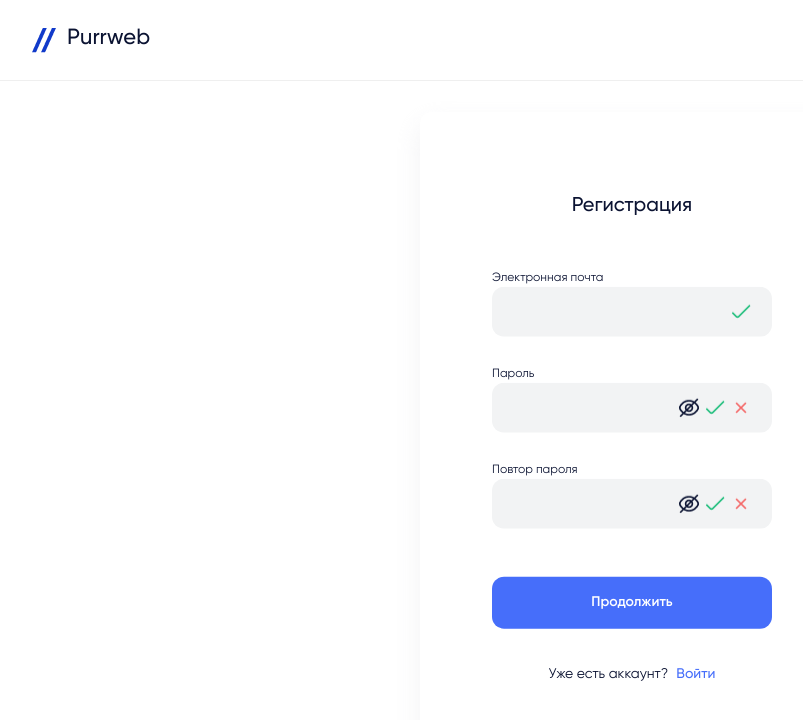
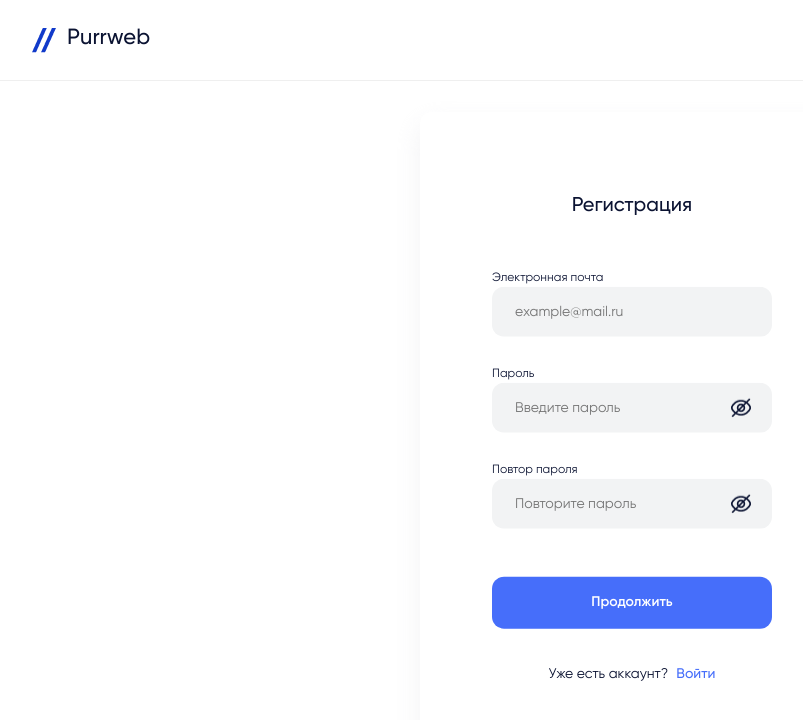
Before and after one commit to SenpaiSun/purrweb-test-second, a React (Vite) app: page /sign-up in a window 1280 px wide. Shown: the top 720 px of the page, without its empty margins (8-811 px from the left). Built offline with nearby package versions, Linux system fonts and the light colour scheme.

Commit message:
feature/completed login page and about me page

```diff
--- a/package.json
+++ b/package.json
@@ -11,6 +11,7 @@
   },
   "dependencies": {
     "@reduxjs/toolkit": "^2.0.1",
+    "axios": "^1.6.5",
     "react": "^18.2.0",
     "react-dom": "^18.2.0",
     "react-hook-form": "^7.49.3",
--- a/src/components/About/About.tsx
+++ b/src/components/About/About.tsx
@@ -1,8 +1,20 @@
 import React from "react";
+import PopupInfo from "../PopupInfo/PopupInfo";
 
 export default function About() {
+  const propsItems = {
+    textTitle: 'Заполните данные о себе',
+    firstInput: 'Имя',
+    firstInputPlaceholder: 'Введите имя',
+    secondInput: 'Фамилия',
+    secondInputPlaceholder: 'Введите фамилию',
+    thirdInput: 'Телефон',
+    thirdInputPlaceholder: '+7 (333)-333-33-33',
+    path: '/about-me',
+  }
   return (
     <>
+      <PopupInfo propsItems={propsItems}/>
     </>
   )
 }
--- a/src/components/App/App.css
+++ b/src/components/App/App.css
@@ -5,3 +5,9 @@
   font-weight: 500;
   color: #0B1332;
 }
+
+input::-webkit-outer-spin-button,
+input::-webkit-inner-spin-button {
+    -webkit-appearance: none;
+    margin: 0;
+}
--- a/src/components/Login/Login.tsx
+++ b/src/components/Login/Login.tsx
@@ -5,6 +5,10 @@ export default function Login() {
   const propsItems = {
     textTitle: 'Авторизация',
     textRedirect: 'Еще нет аккаунта?',
+    firstInput: 'Электронная почта',
+    firstInputPlaceholder: 'example@mail.ru',
+    secondInput: 'Пароль',
+    secondInputPlaceholder: 'Введите 8 значный пароль',
     textLink: 'Зарегистрироваться',
     textUrl: '/sign-up',
     path: '/sign-in',
--- a/src/components/PopupInfo/PopupInfo.css
+++ b/src/components/PopupInfo/PopupInfo.css
@@ -55,7 +55,7 @@
 }
 
 .popup-info__input {
-  font-size: 42px;
+  font-size: 14px;
   font-weight: 400;
   line-height: 1.5;
   height: 20px;
@@ -145,6 +145,10 @@
   margin: 36px 0 68px;
 }
 
+.popup-info__text-about {
+  margin-top: 58px;
+}
+
 .popup-info__input-text-error {
   font-size: 14px;
   font-weight: 400;
@@ -170,6 +174,8 @@
   margin: 0;
 }
 
+
+
 .popup-info__text-link {
   font-size: 14px;
   font-weight: 500;
--- a/src/components/PopupInfo/PopupInfo.tsx
+++ b/src/components/PopupInfo/PopupInfo.tsx
@@ -1,14 +1,20 @@
-import React, { useEffect } from 'react'
+import React, { useEffect, useState } from 'react'
 import { FieldError, useForm } from 'react-hook-form'
 import './PopupInfo.css'
-import { Link } from 'react-router-dom'
+import { Link, useLocation, useNavigate } from 'react-router-dom'
 import { useDispatch, useSelector } from 'react-redux'
 import { setStatePopupRegister } from '../feature/popupRegister/popupRegisterSlice'
 
 interface Props {
-  propsItems: {
+  propsItems?: {
     textTitle: string
     textRedirect: string
+    firstInput: string
+    firstInputPlaceholder: string
+    secondInput: string
+    secondInputPlaceholder: string
+    thirdInput: string
+    thirdInputPlaceholder: string
     textLink: string
     textUrl: string
     path: string
@@ -23,23 +29,38 @@ interface StatePopupRegister {
 
 export default function PopupInfo(props: Props) {
   const { propsItems } = props
+  const [isSubmitState, setIsSubmitState] = useState(false)
+  const location = useLocation()
+  const stateForm = useSelector((state: { popupRegister: StatePopupRegister }) => state.popupRegister)
+
   const dispatch = useDispatch()
   const {
     register,
     formState: { errors },
     handleSubmit,
     watch,
+    trigger,
   } = useForm()
-
-  const statePopupRegister = useSelector((state: { popupRegister: StatePopupRegister }) => state.popupRegister)
-  console.log(statePopupRegister)
 
   React.useEffect(() => {
     const subscription = watch((value) => dispatch(setStatePopupRegister({ email: value.email, password: value.password, passwordConfirm: value.passwordConfirm })))
     return () => subscription.unsubscribe()
   }, [watch, dispatch])
 
-  const onSubmit = () => {}
+  useEffect(() => {
+    setIsSubmitState(false)
+    trigger()
+  }, [trigger, stateForm])
+
+  const navigate = useNavigate()
+
+  const onSubmit = () => {
+    navigate('/about-me')
+  }
+
+  const onClickSubmit = () => {
+    setIsSubmitState(true)
+  }
 
   const toggleVisionPassword = (e: React.MouseEvent) => {
     const parentItem = e.currentTarget.parentNode?.parentNode
@@ -50,50 +71,58 @@ export default function PopupInfo(props: Props) {
       // меняем состояние элементов
       if (inputElement && eyeElement) {
         inputElement.type = inputElement.type === 'password' ? 'text' : 'password'
-        inputElement.style.fontSize = inputElement.type === 'password' ? '42px' : '14px'
         eyeElement.classList.toggle('popup-info__input-eye-active')
       }
     }
   }
+  console.log(watch())
+  console.log(stateForm)
 
   return (
     <section className='popup-info'>
       <form onSubmit={handleSubmit(onSubmit)} className='popup-info__form' noValidate>
-        <h1 className='popup-info__title'>{propsItems.textTitle}</h1>
+        <h1 className='popup-info__title'>{propsItems?.textTitle}</h1>
         <div className='popup-info__inputs-container'>
           <div className='popup-info__inputs'>
             <label htmlFor='email' className='popup-info__label'>
-              Электронная почта
+              {propsItems?.firstInput}
             </label>
             <div className='popup-info__input-full'>
               <input
                 type='email'
                 id='email'
                 className='popup-info__input'
-                {...register('email', {
+                placeholder={propsItems?.firstInputPlaceholder}
+                {...(location.pathname === '/sign-up'
+                  ? register('email', {
                       required: true,
                       pattern: {
                         value: /^[A-Z0-9._%+-]+@[A-Z0-9.-]+\.[A-Z]{2,4}$/i,
-                    message: 'Некорректный формат электронной почты',
+                        message: 'Некорректная почта',
                       },
-                })}
+                    })
+                  : register('name', {
+                      required: true,
+                    }))}
               />
-              <div className='popup-info__input-buttons'>
-                <span className={errors?.email ? 'popup-info__input-accept popup-info__input-error-disabled' : 'popup-info__input-accept'} />
-                <span className={errors?.email ? 'popup-info__input-error' : 'popup-info__input-error popup-info__input-error-disabled'} />
-              </div>
+              {location.pathname !== '/about-me' && (<div className='popup-info__input-buttons'>
+                <span className={!errors?.email && stateForm.email !== '' ? 'popup-info__input-accept' : 'popup-info__input-accept popup-info__input-error-disabled'} />
+                <span className={errors?.email && stateForm.email !== '' ? 'popup-info__input-error' : 'popup-info__input-error popup-info__input-error-disabled'} />
+              </div>)}
             </div>
           </div>
           <div className='popup-info__inputs'>
             <label htmlFor='password' className='popup-info__label'>
-              Пароль
+              {propsItems?.secondInput}
             </label>
             <div className='popup-info__input-full'>
               <input
-                type='password'
+                 type={location.pathname === '/sign-up' ? 'password' : 'text'}
+                 id='passwordConfirm'
                 id='password'
                 className='popup-info__input'
-                {...register('password', {
+                placeholder={propsItems?.secondInputPlaceholder}
+                {... location.pathname !== '/about-me' && register('password', {
                   required: true,
                   minLength: {
                     value: 8,
@@ -101,49 +130,80 @@ export default function PopupInfo(props: Props) {
                   },
                 })}
               />
-              <div className='popup-info__input-buttons'>
+              {location.pathname !== '/about-me' && (<div className='popup-info__input-buttons'>
                 <button className='popup-info__input-eye' onClick={toggleVisionPassword} type='button' />
-                <span className='popup-info__input-accept' />
-                <span className='popup-info__input-error' />
+                {stateForm.password !== '' && (
+                  <>
+                    {!errors?.password && <span className='popup-info__input-accept' />}
+                    {errors?.password && <span className='popup-info__input-error' />}
+                  </>
+                )}
+              </div>)}
             </div>
           </div>
-          </div>
-          {propsItems.path === '/sign-up' && (
+          {(location.pathname === '/sign-up' || location.pathname === '/about-me') && (
             <div className='popup-info__inputs'>
-              <label htmlFor='passwordConfirm' className='popup-info__label'>
-                Повтор пароля
+              <label htmlFor={propsItems?.path === '/sign-up' ? 'passwordConfirm' : 'phone'} className='popup-info__label'>
+                {propsItems?.thirdInput}
               </label>
               <div className='popup-info__input-full'>
                 <input
-                  type='password'
+                  type={location.pathname === '/sign-up' ? 'password' : 'number'}
                   id='passwordConfirm'
                   className='popup-info__input'
-                  {...register('passwordConfirm', {
+                  placeholder={propsItems?.thirdInputPlaceholder}
+                  {...location.pathname !== '/about-me' ? register('passwordConfirm', {
                     required: true,
+                    validate: (value) => value === stateForm.password || 'Пароли не совпадают',
+                  }) : register('phone', {
+                    required: true,
+                    pattern: {
+                      value: /^(\+7|7|8)?[\s-]?\(?[489][0-9]{2}\)?[\s-]?[0-9]{3}[\s-]?[0-9]{2}[\s-]?[0-9]{2}$/,
+                      message: 'Некорректный номер',
+                    }
                   })}
                 />
-                <div className='popup-info__input-buttons'>
+                {location.pathname !== '/about-me' && (<div className='popup-info__input-buttons'>
                   <button className='popup-info__input-eye' onClick={toggleVisionPassword} type='button' />
-                  <span className='popup-info__input-accept' />
-                  <span className='popup-info__input-error' />
-                </div>
+                  {(stateForm.passwordConfirm) !== '' && (
+                    <>
+                      {!errors?.passwordConfirm && <span className='popup-info__input-accept' />}
+                      {errors?.passwordConfirm && <span className='popup-info__input-error' />}
+                    </>
+                  )}
+                </div>)}
               </div>
             </div>
           )}
           <div className='popup-info__conainer-text-error'>
+            {isSubmitState && (
+              <>
                 <span className={`popup-info__input-text-error ${errors?.email && typeof errors.email === 'object' ? 'visible' : 'hidden'}`}>{errors?.email && typeof errors.email === 'object' && (errors.email as FieldError).message}</span>
+                <span className={`popup-info__input-text-error ${errors?.password && typeof errors.password === 'object' ? 'visible' : 'hidden'}`}>{errors?.password && typeof errors.password === 'object' && (errors.password as FieldError).message}</span>
+                {location.pathname === '/sign-up' && (
+                  <span className={`popup-info__input-text-error ${errors?.passwordConfirm && typeof errors.passwordConfirm === 'object' ? 'visible' : 'hidden'}`}>{errors?.passwordConfirm && typeof errors.passwordConfirm === 'object' && (errors.passwordConfirm as FieldError).message}</span>
+                )}
+                {location.pathname === '/about-me' && (
+                  <span className={`popup-info__input-text-error ${errors?.phone && typeof errors.phone === 'object' ? 'visible' : 'hidden'}`}>{errors?.phone && typeof errors.phone === 'object' && (errors.phone as FieldError).message}</span>
+                )}
+              </>
+            )}
           </div>
         </div>
         <div className='popup-info__inputs-container'>
-          <button type='submit' className='popup-info__button'>
+          <button type='submit' className='popup-info__button' onClick={onClickSubmit}>
             Продолжить
           </button>
         </div>
-        <div className='popup-info__text'>
-          <p className='popup-info__text-info'>{propsItems.textRedirect}</p>
-          <Link to={propsItems.textUrl} className='popup-info__text-link'>
-            {propsItems.textLink}
+        <div className={location.pathname !== '/about-me' ? 'popup-info__text' : 'popup-info__text popup-info__text-about'}>
+          {location.pathname !== '/about-me' && (
+            <>
+              <p className='popup-info__text-info'>{propsItems?.textRedirect}</p>
+              <Link to={propsItems?.textUrl || '/default-path'} className='popup-info__text-link'>
+                {propsItems?.textLink || 'Некорректное поле'}
               </Link>
+            </>
+          )}
         </div>
       </form>
     </section>
--- a/src/components/Register/Register.tsx
+++ b/src/components/Register/Register.tsx
@@ -5,6 +5,12 @@ export default function Register() {
   const propsItems = {
     textTitle: 'Регистрация',
     textRedirect: 'Уже есть аккаунт?',
+    firstInput: 'Электронная почта',
+    firstInputPlaceholder: 'example@mail.ru',
+    secondInput: 'Пароль',
+    secondInputPlaceholder: 'Введите пароль',
+    thirdInput: 'Повтор пароля',
+    thirdInputPlaceholder: 'Повторите пароль',
     textLink: 'Войти',
     textUrl: '/sign-in',
     path: '/sign-up',
```
Also changed, not shown: src/components/feature/popupRegister/popupRegisterSlice.ts (+24 -15 lines), 1 other file (tests, documents, lock files or other folders). Lines whose indentation alone changed are shown as unchanged.
